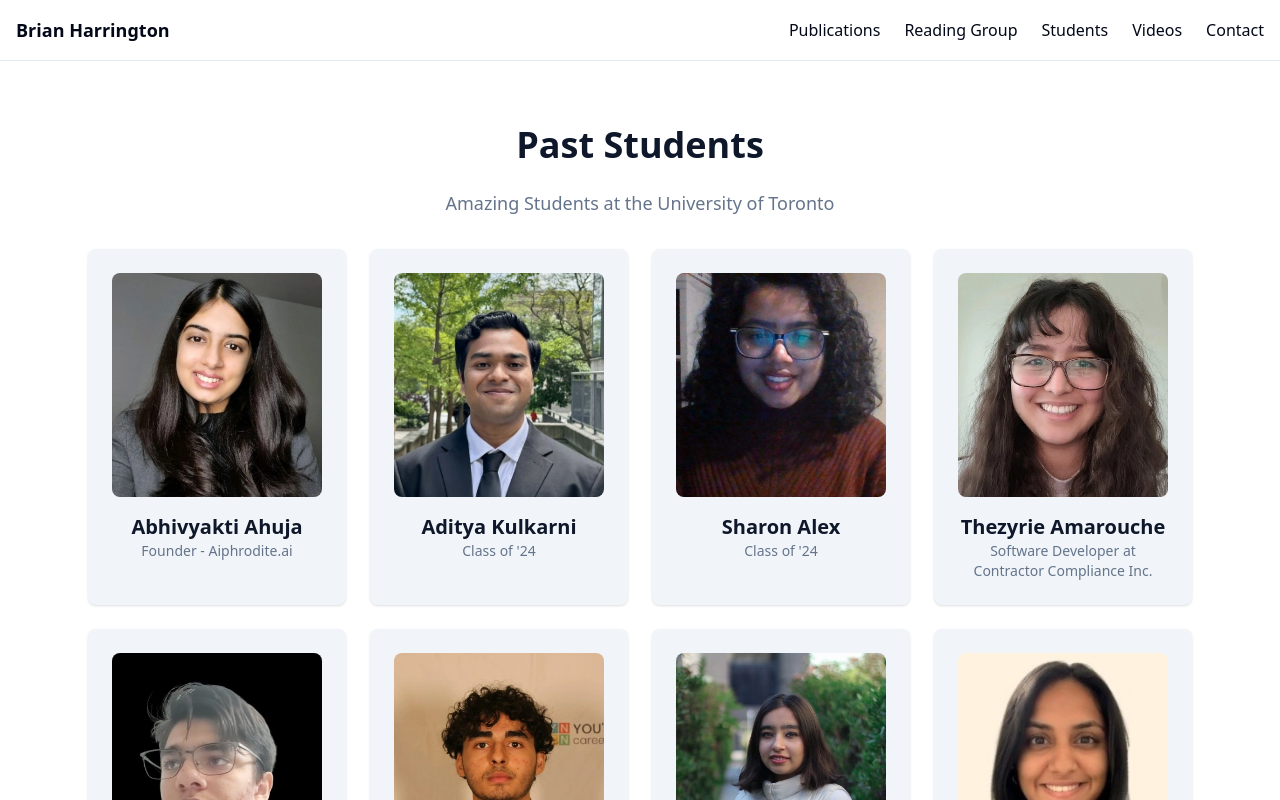
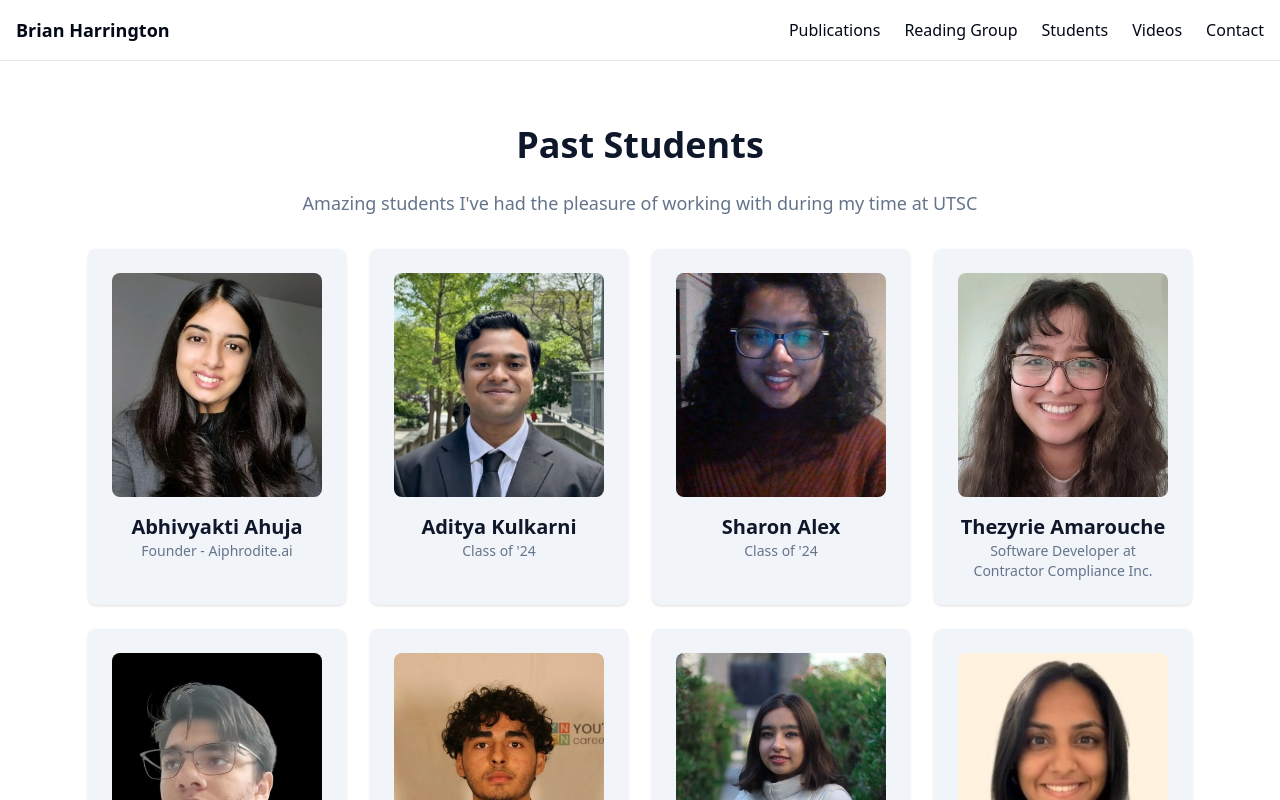
Before and after one commit to BrianHarringtonUTSC/brian-portfolio, a Next.js app: page /students in a window 1280 px wide. Shown: the top 800 px of the page. Built offline with nearby package versions, Linux system fonts and the light colour scheme.

Commit message:
Testing small change to student page

```diff
--- a/app/students/page.tsx
+++ b/app/students/page.tsx
@@ -20,7 +20,7 @@ export default function StudentsPage() {
           Past Students
         </h1>
         <p className="text-lg text-muted-foreground text-center mb-8">
-          Amazing Students at the University of Toronto
+          Amazing students I've had the pleasure of working with during my time at UTSC
         </p>
 
         <div className="grid grid-cols-1 sm:grid-cols-2 md:grid-cols-3 lg:grid-cols-4 gap-6">
```
